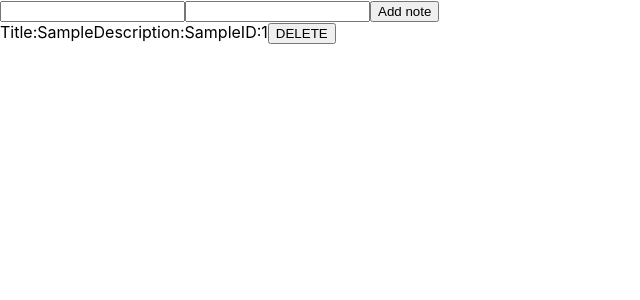
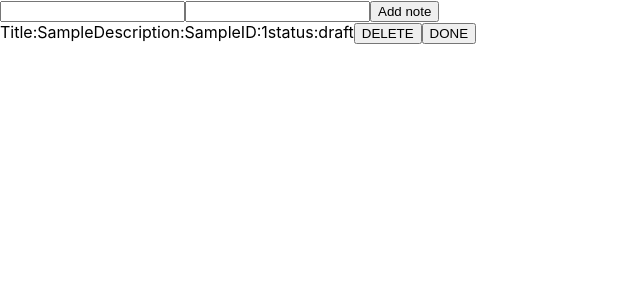
Before and after one commit to pesto-students/p7-jitesh-sutariyaparas, a React (Create React App) app in the folder Week-12/todo-app/: page / in a window 1280 px wide. Both pictures are taken after typing "Sample", "Sample" into the empty fields and a click on the input "Add note". Shown: the top 300 px of the page, without its empty margins (0-640 px from the left). Built offline with nearby package versions, Linux system fonts and the light colour scheme.

Commit message:
Add done task function

```diff
--- a/Week-12/todo-app/src/App.js
+++ b/Week-12/todo-app/src/App.js
@@ -8,6 +8,7 @@ const TodoApp = () => {
   const createNote = (values) => {
     const list = todoListData;
     values["id"] = todoListData.length + 1;
+    values["status"] = 'draft';
     list.push(values);
     setTodoListData([...list]);
   };
@@ -23,10 +24,23 @@ const TodoApp = () => {
     });
   };
 
+  const actionDone = (values)=>{
+    todoListData.forEach((toDO, index) => {
+      console.log(index + " : " + toDO.id);
+      if (toDO.id === values.id) {
+        const list = todoListData;
+        values['status'] = 'done';
+        list[index]=values
+        setTodoListData([...list]);
+        return;
+      }
+    });
+  }
+
   return (
     <>
       <TodoForm createNote={createNote} />
-      <TodoList todoListData={todoListData} removeFromList={removeFromList} />
+      <TodoList todoListData={todoListData} removeFromList={removeFromList} actionDone={actionDone} />
     </>
   );
 };
--- a/Week-12/todo-app/src/Todo-card.js
+++ b/Week-12/todo-app/src/Todo-card.js
@@ -1,10 +1,13 @@
 // import "./Todo-list.css";
 // import React, { useState } from "react";
 
-const TodoCard = ({ values, removeNote }) => {
+const TodoCard = ({ values, removeNote, doneNote}) => {
   const removeCard = () => {
     removeNote(values);
   };
+  const doneCard = () =>{
+    doneNote(values)
+  }
 
   return (
     <>
@@ -12,7 +15,9 @@ const TodoCard = ({ values, removeNote }) => {
         Title:{values.name}
         Description:{values.description}
         ID:{values.id}
+        status:{values.status}
         <button onClick={removeCard}>DELETE</button>
+        <button onClick={doneCard}>DONE</button>
       </div>
     </>
   );
--- a/Week-12/todo-app/src/Todo-list.js
+++ b/Week-12/todo-app/src/Todo-list.js
@@ -1,15 +1,18 @@
 import "./Todo-list.css";
 import TodoCard from "./Todo-card.js";
 
-const TodoList = ({ todoListData, removeFromList }) => {
+const TodoList = ({ todoListData, removeFromList,actionDone}) => {
   const removeNote = (value) => {
     removeFromList(value);
   };
+  const doneNote = (value) =>{
+    actionDone(value);
+  }
   return (
     <>
       <div>
         {todoListData.map((e) => (
-          <TodoCard values={e} removeNote={removeNote}></TodoCard>
+          <TodoCard values={e} removeNote={removeNote} doneNote={doneNote}></TodoCard>
         ))}
       </div>
     </>
```
